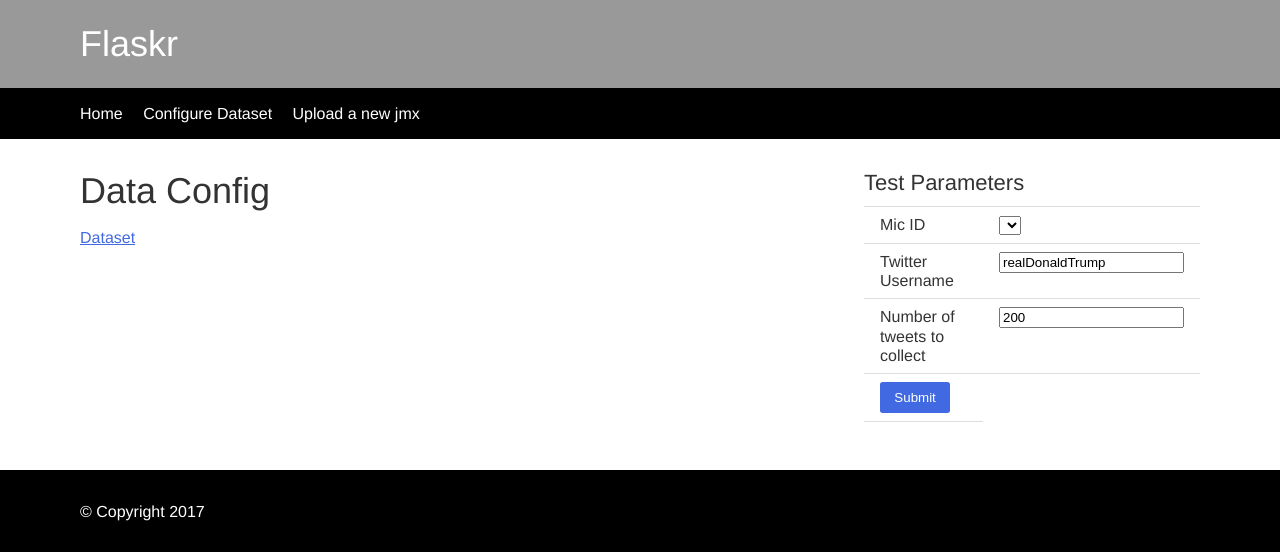
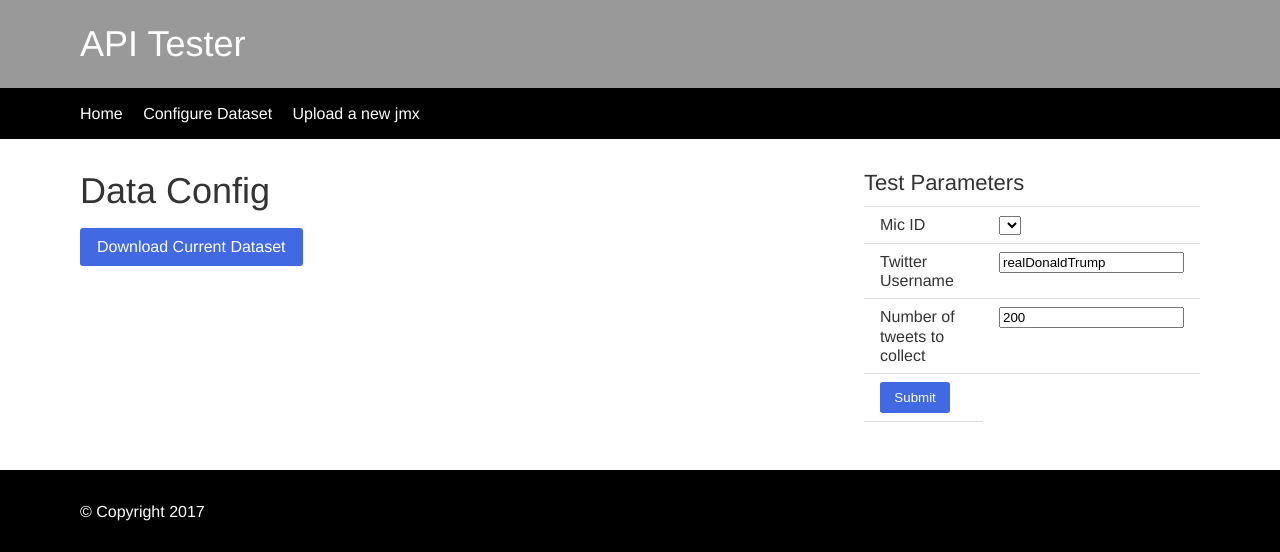
Before and after one commit to zyamusic/APIPerformaceTesting, a Flask app: template Source/templates/configData.html in a window 1280 px wide. Shown: the top 552 px of the page. Run offline with Flask 2, Linux system fonts and the light colour scheme; the template is opened without the code that fills it, so the values that code supplies are empty.

Commit message:
Changed some wording and modified requirements files

```diff
--- a/Source/app.py
+++ b/Source/app.py
@@ -9,10 +9,9 @@ import codecs
 import tweepy
 import urllib
 import itertools as itt
-from flask import request
 import xml.etree.ElementTree as ET
 from werkzeug import secure_filename
-from flask import Flask,render_template, redirect, url_for
+from flask import Flask,render_template, redirect, url_for, request
 
 ###########TWITTER
 keyFile = open('keys.txt', 'r')
@@ -23,6 +22,8 @@ access_secret = keyFile.readline().rstrip()
 ###########TWITTER
 
 app = Flask(__name__)
+
+############ BASE CONFIG ###########
 JMETER = 'jmeter'
 workingDir = os.getcwd()
 CONFIG = workingDir + '/../JMeterConfig/config.jmx'
@@ -41,6 +42,7 @@ bypassOptions = ['0','1']
 SubprocOptions = ['0','1']
 
 jMeterArgs = {}
+############ BASE CONFIG ###########
 
 # Homepage
 @app.route('/')
@@ -104,10 +106,12 @@ def executeTest():
             OUTPUT_HTML = OUTPUT + '_HTML'
             OUTPUTFile = OUTPUT + '.csv'
 
+            RunJMeter(CONFIG, OUTPUTFile, OUTPUT_HTML, True)
+
             # Run jmeter command
-            print JMETER + ' -n -t ' + CONFIG + ' -l ' + OUTPUTFile + ' -e -o ' + OUTPUT_HTML
-
-            os.system(JMETER + ' -n -t ' + CONFIG + ' -l ' + OUTPUTFile + ' -e -o ' + OUTPUT_HTML)
+            # print JMETER + ' -n -t ' + CONFIG + ' -l ' + OUTPUTFile + ' -e -o ' + OUTPUT_HTML
+            #
+            # os.system(JMETER + ' -n -t ' + CONFIG + ' -l ' + OUTPUTFile + ' -e -o ' + OUTPUT_HTML)
 
         return redirect(url_for('index'))
 
@@ -280,9 +284,10 @@ def runVariations ():
             OUTPUT_HTML = OUTPUT + '_HTML'
             OUTPUTFile = OUTPUT + '.csv'
 
-            print JMETER + ' -n -t ' + CONFIG + ' -l ' + OUTPUTFile + ' -e -o ' + OUTPUT_HTML
-
-            os.system(JMETER + ' -n -t ' + CONFIG + ' -l ' + OUTPUTFile + ' -e -o ' + OUTPUT_HTML)
+            RunJMeter(CONFIG, OUTPUTFile, OUTPUT_HTML, False)
+            # print JMETER + ' -n -t ' + CONFIG + ' -l ' + OUTPUTFile + ' -e -o ' + OUTPUT_HTML
+            #
+            # os.system(JMETER + ' -n -t ' + CONFIG + ' -l ' + OUTPUTFile + ' -e -o ' + OUTPUT_HTML)
         print 'starting next permutation'
 
 # Updates the dictionary that holds the test parameters
@@ -298,6 +303,17 @@ def GetNewJMX():
                     allParams[currentArg] = child.text
     return allParams
 
+def RunJMeter(configPath, outputFile, outputHTML, asDaemon):
+    cmd = JMETER + ' -n -t ' + configPath + ' -l ' +outputFile + ' -e -o ' + outputHTML
+
+    if asDaemon:
+        cmd = cmd + ' &'
+
+    # Run jmeter command
+    print cmd
+
+    os.system(cmd)
+
 # Checks if string is not blank or empty
 def isNotBlank (myString):
     if myString and myString.strip():
--- a/Source/templates/configData.html
+++ b/Source/templates/configData.html
@@ -3,7 +3,7 @@
 <div class=container>
   <div class=main>
     <h1>Data Config</h1>
-    <a href="{{url_for('static', filename='CSV_Data_File.csv')}}">Dataset</a>
+    <a class=btn href="{{url_for('static', filename='CSV_Data_File.csv')}}">Download Current Dataset</a>
     {% if summaries %}
       <table>
       {% for key, value in summaries.iteritems() %}
--- a/Source/templates/layout.html
+++ b/Source/templates/layout.html
@@ -1,13 +1,13 @@
 <!doctype html>
 <html>
   <head>
-    <title>Flaskr</title>
+    <title>API Tester</title>
     <link rel=stylesheet type=text/css href="{{ url_for('static', filename='style.css') }}">
   </head>
   <body>
     <div class=header>
       <div class=container>
-        <h1 class=header-heading>Flaskr</h1>
+        <h1 class=header-heading>API Tester</h1>
       </div>
     </div>
     <div class=nav-bar>
--- a/Source/templates/upload_jmx.html
+++ b/Source/templates/upload_jmx.html
@@ -3,7 +3,7 @@
 <div class=container>
   <div class=main>
     <h1>Upload new config</h1>
-    <a href="{{url_for('static', filename='config.jmx')}}">Current Config</a>
+    <a class=btn href="{{url_for('static', filename='config.jmx')}}">Download Current Config</a>
     <form action = "upload_jmx" method = "POST"
          enctype = "multipart/form-data">
          <input type = "file" name = "file" />
```
Also changed, not shown: requirements.txt (added, +14 -0 lines).
